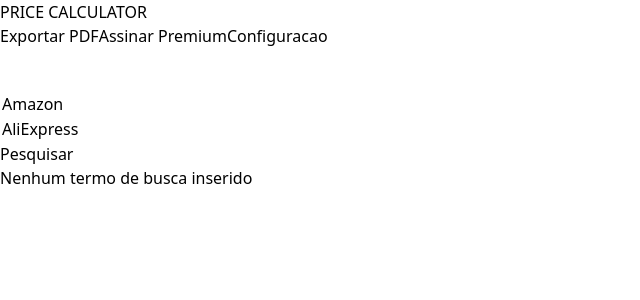
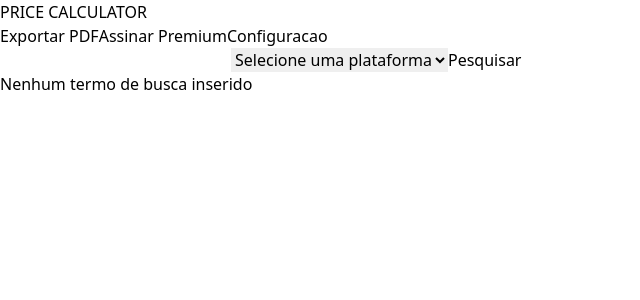
Before and after one commit to FVitorr/google-extension, a React (Vite) app in the folder chrome-extension/: page / in a window 1280 px wide. Shown: the top 300 px of the page, without its empty margins (0-640 px from the left). Built offline with nearby package versions, Linux system fonts and the light colour scheme.

Commit message:
selecao de plataforma

```diff
--- a/chrome-extension/src/components/home/index.tsx
+++ b/chrome-extension/src/components/home/index.tsx
@@ -50,10 +50,13 @@ export default function Home() {
           value={search}
           onChange={handleChange}
         />
-        <optgroup>
+        <select>
+          <option selected>Selecione uma plataforma</option>
           <option value="amazon">Amazon</option>
           <option value="aliexpress">AliExpress</option>
-        </optgroup>
+          <option value="amazon">Alibaba</option>
+          <option value="aliexpress">Mercado Livre</option>
+        </select>
         <button
           type="submit"
           className="bg-blue-700 text-sm rounded w-20 p-[2px]"
```
